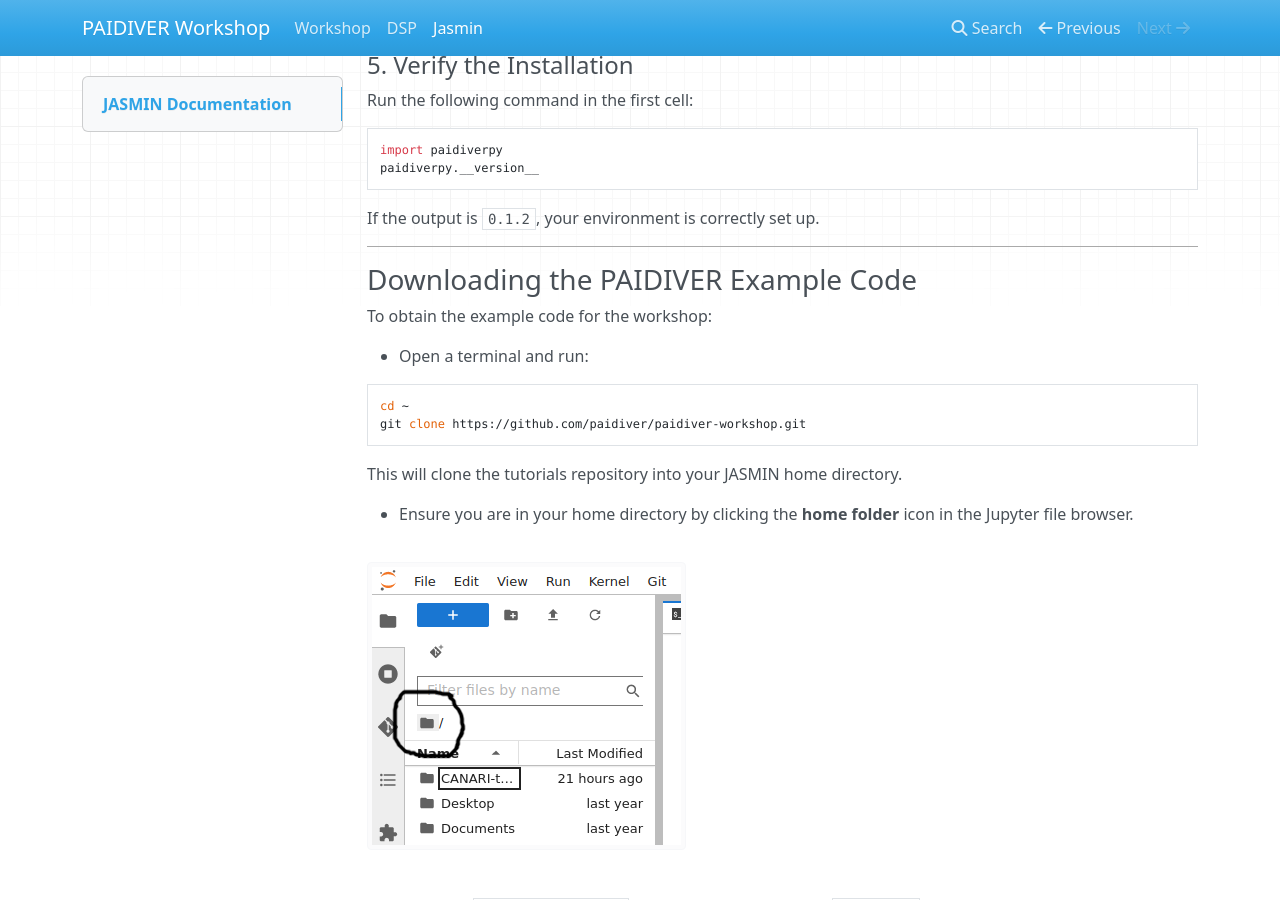
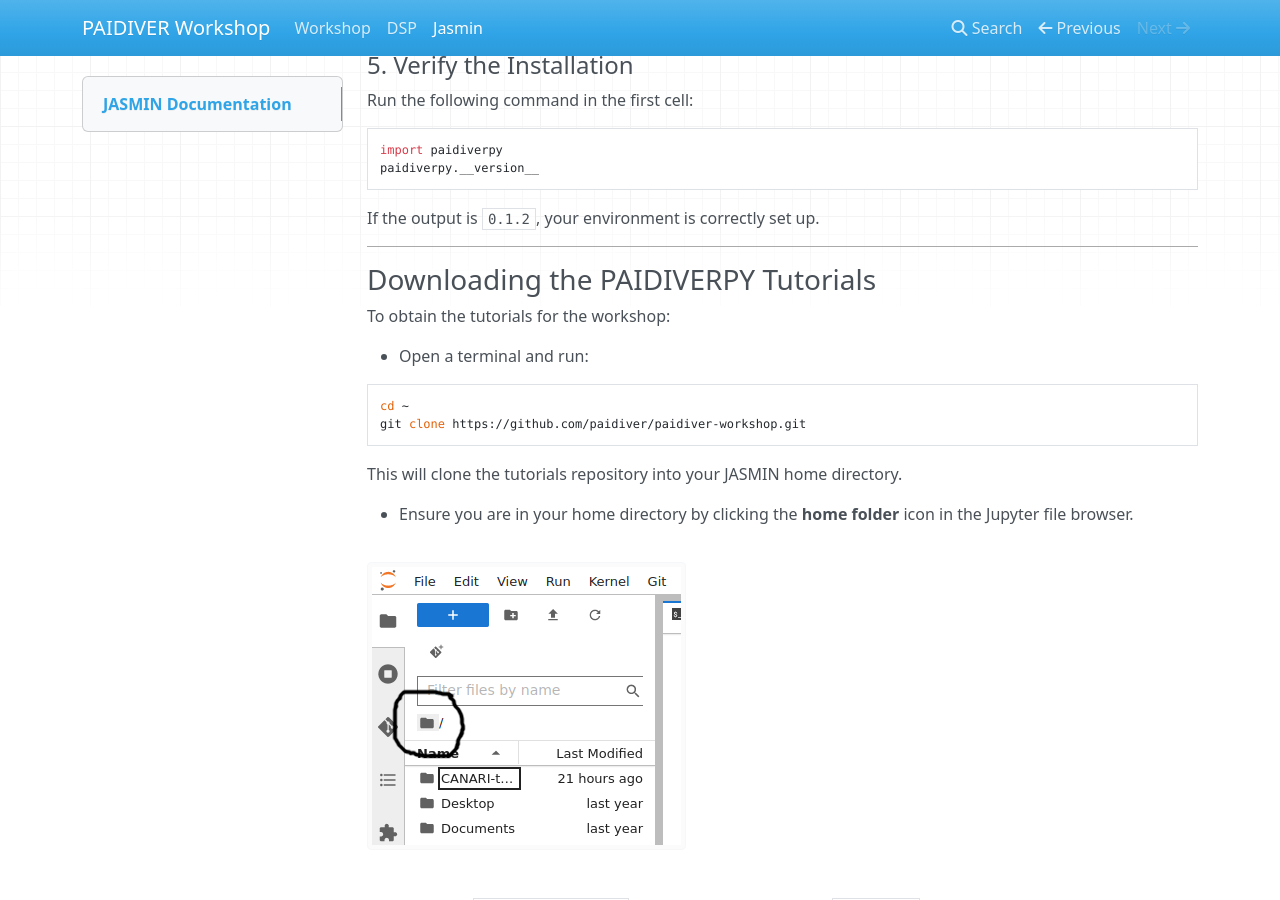
Before and after one commit to paidiver/paidiver-workshop, an MkDocs documentation site: the page built from docs/jasmin.md, in a window 1280 px wide and 900 px high, scrolled down 1520 px. Built offline with MkDocs 1.6.1, drawn with Linux system fonts in a browser that asks for light colours; nearby versions of some CDN libraries.

Commit message:
update mkdocs files

```diff
--- a/docs/jasmin.md
+++ b/docs/jasmin.md
@@ -62,9 +62,9 @@ If the output is `0.1.2`, your environment is correctly set up.
 
 ---
 
-### Downloading the PAIDIVER Example Code
+### Downloading the PAIDIVERPY Tutorials
 
-To obtain the example code for the workshop:
+To obtain the tutorials for the workshop:
 
 - Open a terminal and run:
 
--- a/public/DSP/index.html
+++ b/public/DSP/index.html
@@ -139,8 +139,8 @@ paidiverpy.__version__
 </code></pre>
 <p>If the output is <code>0.1.2</code>, your environment is correctly set up.</p>
 <hr />
-<h3 id="downloading-the-paidiver-example-code">Downloading the PAIDIVER Example Code</h3>
-<p>To obtain the example code for the workshop:</p>
+<h3 id="downloading-the-paidiverpy-tutorials">Downloading the PAIDIVERPY Tutorials</h3>
+<p>To obtain the tutorials for the workshop:</p>
 <ul>
 <li>Open a terminal and run:</li>
 </ul>
--- a/public/index.html
+++ b/public/index.html
@@ -224,5 +224,5 @@
 
 <!--
 MkDocs version : 1.6.1
-Build Date UTC : 2025-02-28 16:22:18.196650+00:00
+Build Date UTC : 2025-03-02 19:44:10.549328+00:00
 -->
--- a/public/jasmin/index.html
+++ b/public/jasmin/index.html
@@ -137,8 +137,8 @@ paidiverpy.__version__
 </code></pre>
 <p>If the output is <code>0.1.2</code>, your environment is correctly set up.</p>
 <hr />
-<h3 id="downloading-the-paidiver-example-code">Downloading the PAIDIVER Example Code</h3>
-<p>To obtain the example code for the workshop:</p>
+<h3 id="downloading-the-paidiverpy-tutorials">Downloading the PAIDIVERPY Tutorials</h3>
+<p>To obtain the tutorials for the workshop:</p>
 <ul>
 <li>Open a terminal and run:</li>
 </ul>
```
Also changed, not shown: docs/DSP.md (+2 -2 lines), public/print_page/index.html (+4 -4 lines), 2 other files.
